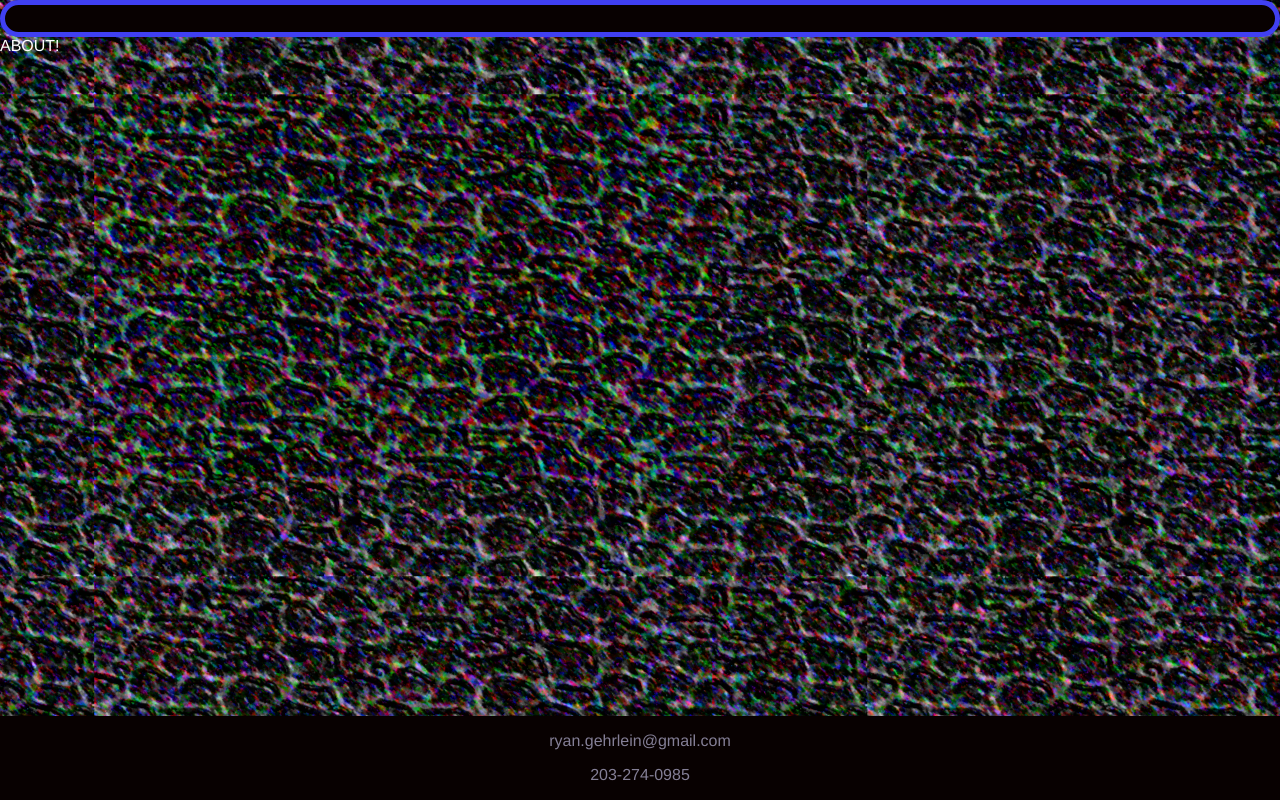
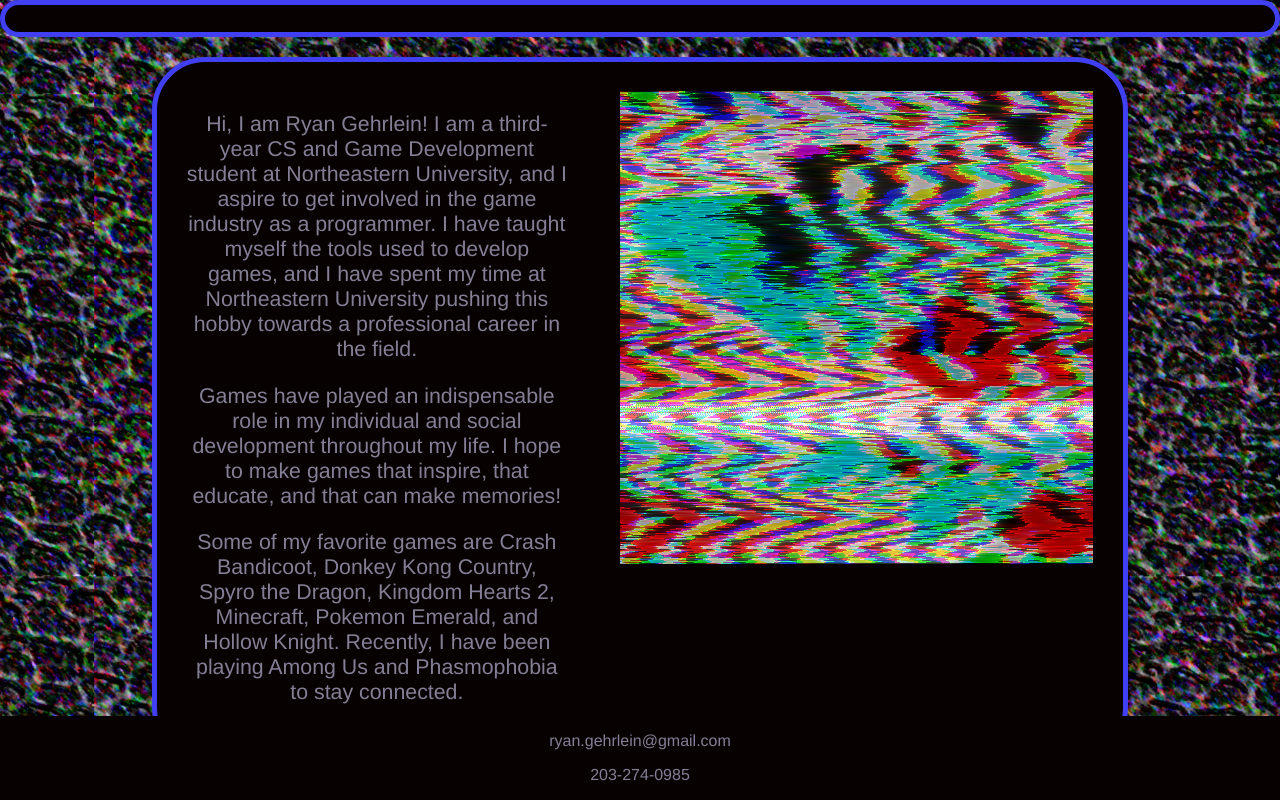
Before and after one commit to DThaiPome/dthaipome.github.io, a Vue app in the folder portfolio/: page /#/about in a window 1280 px wide. Built offline with nearby package versions, Linux system fonts and the light colour scheme.

Commit message:
Text content added to About, basic styles added

```diff
--- a/portfolio/src/App.vue
+++ b/portfolio/src/App.vue
@@ -44,11 +44,6 @@ body {
   font-family: Avenir, Helvetica, Arial, sans-serif;
   width: 100%;
   height: 100%;
-  /* -webkit-font-smoothing: antialiased;
-  -moz-osx-font-smoothing: grayscale;
-  text-align: center;
-  color: #2c3e50;
-  margin-top: 60px; */
 }
 
 @keyframes move {
--- /dev/null
+++ b/portfolio/src/assets/json/main-content.js
@@ -0,0 +1,9 @@
+export default {
+    about: {
+        body: [
+            "Hi, I am Ryan Gehrlein! I am a third-year CS and Game Development student at Northeastern University, and I aspire to get involved in the game industry as a programmer. I have taught myself the tools used to develop games, and I have spent my time at Northeastern University pushing this hobby towards a professional career in the field.",
+            "Games have played an indispensable role in my individual and social development throughout my life. I hope to make games that inspire, that educate, and that can make memories!",
+            "Some of my favorite games are Crash Bandicoot, Donkey Kong Country, Spyro the Dragon, Kingdom Hearts 2, Minecraft, Pokemon Emerald, and Hollow Knight. Recently, I have been playing Among Us and Phasmophobia to stay connected."
+        ]
+    }
+}
--- a/portfolio/src/components/GlobalFooter.vue
+++ b/portfolio/src/components/GlobalFooter.vue
@@ -14,7 +14,7 @@
         color: @TEXT-COLOR-2;
         width: 100%;
 
-        position: absolute;
+        position: fixed;
         bottom: 0;
     }
 </style>
--- a/portfolio/src/views/AboutPage.vue
+++ b/portfolio/src/views/AboutPage.vue
@@ -1,5 +1,53 @@
 <template>
-    <div>
-        ABOUT!
+    <div id="about-container">
+        <div class="about-text">
+            <p v-for="(block, index) in aboutParagraphs" :key="index" v-text="block" />
+        </div>
+        <div class="about-image">
+            <img :src="aboutImage" />
+        </div>
     </div>
 </template>
+
+<script>
+import aboutContent from '../assets/json/main-content';
+
+export default {
+    computed: {
+        aboutParagraphs() {
+            return aboutContent.about.body;
+        },
+        aboutImage() {
+            return require('@/assets/BARRA R A AR AR A RAR A.png');
+        }
+    }
+}
+
+</script>
+
+<style lang="less" scoped>
+    @import '../assets/style/colors';
+
+    #about-container {
+        display: flex;
+        width: 70%;
+        margin: auto;
+        margin-top: 15pt;
+        padding: 2pt;
+        background-color: @BG-COLOR;
+        border: 4pt solid @BORDER-COLOR;
+        border-radius: 40pt;
+        min-width: 720pt;
+
+        div {
+            margin: 20pt;
+        }
+
+        .about-text {
+            color: @TEXT-COLOR-2;
+            font-size: 16pt;
+            text-align: center;
+        }
+    }
+
+</style>
```
Also changed, not shown: portfolio/src/assets/BARRA R A AR AR A RAR A.png (added).
